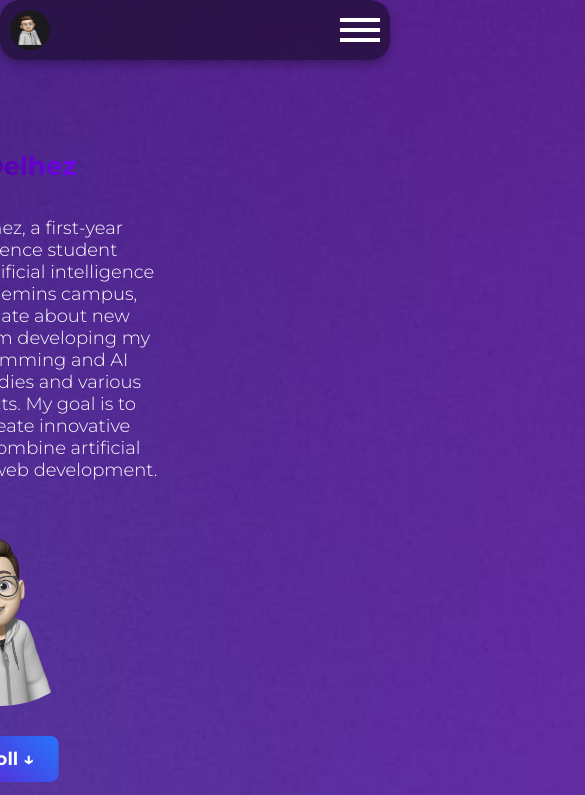
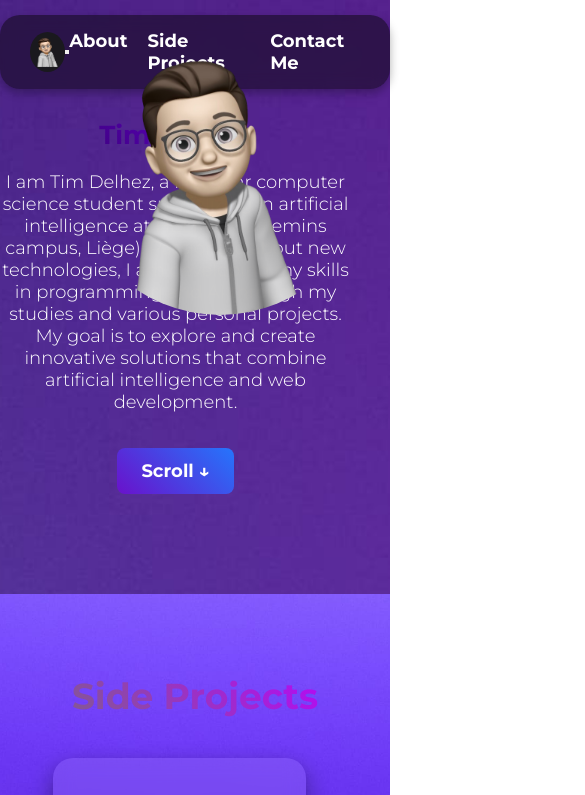
Before and after one commit to dlz-dev/Tim-Delhez, a plain HTML site: page index.html in a window 390 px wide. Shown: the top 795 px of the page, 585 px wide, since content can reach past the window. Drawn offline with Linux system fonts and the light colour scheme.

Commit message:
Update style.css

```diff
--- a/css/style.css
+++ b/css/style.css
@@ -1,6 +1,4 @@
-/* ------------------------------------------------------------------
-   1. FONTS & RESET
------------------------------------------------------------------- */
+/* 1. FONT & RESET */
 @import url('https://fonts.googleapis.com/css2?family=Montserrat:wght@100..900&display=swap');
 
 * {
@@ -10,21 +8,28 @@
     box-sizing: border-box;
 }
 
-/* ------------------------------------------------------------------
-   2. BODY
------------------------------------------------------------------- */
+/* 2. BODY
+   -> On applique un background-size:cover,
+   et on n'impose plus la position "fixed"
+   (pour que l'image se redimensionne vraiment sur mobile)
+*/
 body {
     background: url("../img/fond_section_1.jpg") no-repeat center center;
     background-size: cover;
+    background-attachment: scroll;
+    /* On laisse le body prendre la hauteur du contenu */
     min-height: 100vh;
     display: flex;
     flex-direction: column;
     align-items: center;
 }
 
-/* ------------------------------------------------------------------
-   3. HEADER (DESKTOP)
------------------------------------------------------------------- */
+/* 3. HEADER
+   -> On ajoute une marge entre le header et le haut de la page.
+   -> (Deux options : margin-top ou top:)
+*/
+
+/* --- OPTION A : Position statique + margin-top --- */
 header {
     display: flex;
     align-items: center;
@@ -34,23 +39,33 @@
     padding: 15px 30px;
     border-radius: 20px;
     box-shadow: 0 4px 10px rgba(0, 0, 0, 0.3);
-    position: absolute;
-    left: 50%;
-    top: 10%;
-    transform: translateX(-50%);
+
+    /* On supprime la position absolute
+       et on ajoute une marge en haut : */
+    margin-top: 30px;
+    /* margin-bottom: ? selon vos besoins */
     backdrop-filter: blur(8px);
 }
 
-/* Logo (desktop) */
+/* --- Si vous tenez à la position absolute (OPTION B) ---
+   header {
+       position: absolute;
+       left: 50%;
+       top: 15%; // ajustez par ex. de 10% à 15%
+       transform: translateX(-50%);
+       ...
+   }
+   ...
+*/
+
+/* Logo */
 header img {
     width: 40px;
     height: 40px;
     border-radius: 50%;
 }
 
-/* ------------------------------------------------------------------
-   4. NAVIGATION (DESKTOP)
------------------------------------------------------------------- */
+/* Navigation (desktop) */
 .nav {
     display: flex;
     gap: 20px;
@@ -67,26 +82,26 @@
 
 .nav li a {
     text-decoration: none;
-    color: inherit; /* blanc hérité */
+    color: inherit;
 }
 
 .nav li:hover {
     color: #ff416c;
 }
 
-/* ------------------------------------------------------------------
-   5. LANDING PAGE (DESKTOP)
------------------------------------------------------------------- */
+/* 4. LANDING-PAGE
+   -> On supprime la position absolute
+      pour qu'elle prenne sa place "naturelle",
+      ce qui évite le grand vide.
+*/
 .landing-page {
-    position: absolute;
-    left: 50%;
-    top: 35%;
-    transform: translateX(-50%);
-    width: 60%;
+    width: 60%; /* ou 80%, 90% selon vos goûts */
+    margin-top: 50px; /* espace après le header */
+    margin-bottom: 100px;
     text-align: left;
 }
 
-/* Titre principal */
+/* Big title */
 .big-title {
     background: linear-gradient(45deg, #2c005b, #7c02ff);
     -webkit-background-clip: text;
@@ -94,19 +109,19 @@
     font-weight: bold;
     font-size: 30px;
     margin-bottom: 40px;
-    max-width: 40%;
+    max-width: 80%; /* ou 60% comme avant */
 }
 
-/* Sous-titre / description */
+/* Little title */
 .little-title {
     color: white;
     font-weight: 300;
     font-size: 20px;
     margin-top: 20px;
-    max-width: 60%;
+    max-width: 100%;
 }
 
-/* Bouton de scroll */
+/* Bouton scroll */
 .discover-btn {
     background: linear-gradient(45deg, #6a11cb, #2575fc);
     color: white;
@@ -125,19 +140,19 @@
     transform: scale(1.05);
 }
 
-/* ------------------------------------------------------------------
-   6. SECTION "SIDE PROJECTS" (DESKTOP)
------------------------------------------------------------------- */
+/* 5. SIDE PROJECTS
+   -> On retire l'excès de "height:120vh"
+      pour qu'elle s'ajuste à son contenu
+*/
 .side-projects {
     text-align: center;
     padding: 80px 10%;
-    background: url("../img/fond_section_2.jpg") no-repeat center center fixed;
+    background: url("../img/fond_section_2.jpg") no-repeat center center;
     background-size: cover;
     width: 100%;
-    margin-top: 100vh;
-    /* Par défaut, on avait "height: 120vh",
-       mais on peut laisser l'auto-height
-       si ça convient mieux. */
+    /* plus de margin-top si vous voulez
+       enchaîner directement après la landing-page */
+    margin-top: 50px;
     height: auto;
 }
 
@@ -150,7 +165,7 @@
     margin-bottom: 40px;
 }
 
-/* Container flexible (desktop) */
+/* Container en flex (desktop) */
 .projects-container {
     display: flex;
     justify-content: center;
@@ -158,12 +173,12 @@
     width: 90%;
 }
 
-/* Les boîtes de projets */
+/* 6. Les boîtes (augmentation de la hauteur pour "respirer") */
 .project-box {
     background: rgba(255, 255, 255, 0.1);
     padding: 40px;
     width: 30%;
-    height: 700px;
+    height: 900px; /* <-- 700px -> 900px */
     border-radius: 20px;
     box-shadow: 0px 10px 25px rgba(0, 0, 0, 0.4);
     transition: transform 0.3s ease, box-shadow 0.3s ease, background 0.3s ease;
@@ -218,7 +233,7 @@
     transform: scale(1.1);
 }
 
-/* Animation au survol */
+/* Effets hover + animation au scroll (inchangés) */
 .project-box:hover {
     transform: translateY(-20px) scale(1.12);
     box-shadow: 0px 15px 35px rgba(255, 255, 255, 0.5);
@@ -246,8 +261,6 @@
     transform: scale(1.05);
     transition: transform 0.3s ease;
 }
-
-/* Apparition au scroll */
 .project-box {
     opacity: 0;
     transform: translateY(50px);
@@ -258,9 +271,7 @@
     transform: translateY(0);
 }
 
-/* ------------------------------------------------------------------
-   7. FOOTER
------------------------------------------------------------------- */
+/* 7. FOOTER (inchangé sauf si vous voulez un alignement/marge) */
 .footer {
     background: url("../img/pied_de_page_fond.jpg") no-repeat center center;
     background-size: cover;
@@ -288,19 +299,15 @@
     text-align: left;
     color: hsl(23, 100%, 50%);
 }
-
 .contact-section {
     text-align: center;
 }
-
 .contact-title {
     font-size: 18px;
     font-weight: bold;
     margin-bottom: 35px;
     color: hsl(23, 100%, 50%);
 }
-
-/* Liens sociaux */
 .social-links {
     display: flex;
     flex-direction: column;
@@ -327,8 +334,6 @@
     transform: scale(1.2);
     opacity: 0.8;
 }
-
-/* Mentions légales */
 .rights {
     font-size: 14px;
     opacity: 0.8;
@@ -336,137 +341,59 @@
     color: hsl(23, 100%, 50%);
 }
 
-/* ------------------------------------------------------------------
-   8. ADAPTATION MOBILE
------------------------------------------------------------------- */
+/* -------------------------------------------------------
+   8. MEDIA QUERIES (MOBILE) - adaptent largeur, hauteur, etc.
+---------------------------------------------------------- */
 @media (max-width: 768px) {
 
-    /* --- Le header s'adapte (on enlève la position absolue) --- */
+    /* Header en colonne ou statique
+       -> si vous avez le menu burger, le code reste similaire
+    */
     header {
         width: 100%;
-        position: relative;
+        position: static;
+        margin-top: 15px; /* marge supplémentaire en mobile */
         display: flex;
-        justify-content: flex-start;
+        flex-direction: row;
+        justify-content: space-between;
         align-items: center;
-        padding: 10px;
-        margin-bottom: 0;
-        top: 0;
-        left: 0;
-        transform: none;
     }
 
-    /* ----------- BOUTON HAMBURGER ----------- */
-    .hamburger {
-        display: block;
-        background: none;
-        border: none;
-        cursor: pointer;
-        width: 40px;
-        height: 40px;
-        margin-left: auto; /* Pousse le bouton à droite */
-        position: relative;
-        z-index: 1001; /* Au-dessus de la nav */
+    /* landing-page en pleine largeur (ou 90%) */
+    .landing-page {
+        width: 90%;
+        margin-top: 30px;
+        margin-bottom: 50px;
+        text-align: center;
+        position: static;
     }
-    .bar {
-        display: block;
-        width: 100%;
-        height: 4px;
-        margin: 6px 0;
-        background-color: #fff;
-        transition: 0.3s;
-    }
-    /* Animation de la croix */
-    .hamburger.active .bar:nth-child(1) {
-        transform: translateY(10px) rotate(45deg);
-    }
-    .hamburger.active .bar:nth-child(2) {
-        opacity: 0;
-    }
-    .hamburger.active .bar:nth-child(3) {
-        transform: translateY(-10px) rotate(-45deg);
-    }
-
-    /* --- Navigation fermée par défaut (déplacée hors écran) --- */
-    .nav {
-        position: fixed;
-        top: 0;
-        right: -100%; /* hors de l'écran */
-        width: 50%;
-        height: 100vh;
-        background-color: #001f3f; /* Bleu foncé */
-        display: flex;
-        flex-direction: column;
-        justify-content: center;
-        align-items: center;
-        gap: 20px;
-        list-style: none;
-        margin: 0;
-        padding: 0;
-        transition: right 0.3s ease;
-        z-index: 999;
-    }
-    /* .nav-open => on l’ajoute en JS pour afficher le menu */
-    .nav.nav-open {
-        right: 0; /* Slide in */
-    }
-
-    /* On masque toute image dans la nav, si jamais présente */
-    .nav img {
-        display: none !important;
-    }
-
-    /* Liens du menu */
-    .nav li a {
-        color: #ffffff;
-        text-decoration: none;
-        font-size: 18px;
-    }
-
-    /* --- LANDING PAGE SANS min-height FORCÉE --- */
-    .landing-page {
-        position: static;
-        display: flex;
-        flex-direction: column;
-        align-items: center;
-        text-align: center;
-        width: 90%;
-        height: auto; /* S’adapte au contenu */
-        padding: 30px 0;
-        margin-top: 60px; /* Laisse un petit espace sous le header */
-    }
-
-    /* Photo de profil affichée en haut */
-    .profile-photo {
-        position: static !important;
-        width: 200px !important;
-        height: 200px !important;
-        margin: 0 auto 20px auto;
-    }
-
     .big-title {
         font-size: 26px;
-        max-width: 90%;
+        max-width: 100%;
         margin-bottom: 15px;
     }
-
     .little-title {
         font-size: 18px;
-        max-width: 90%;
+        max-width: 100%;
         margin-bottom: 25px;
     }
-
     .discover-btn {
         margin-top: 10px;
     }
 
-    /* --- SIDE PROJECTS EN COLONNE SUR MOBILE --- */
+    /* Empile les projets en colonne */
     .projects-container {
         flex-direction: column;
         align-items: center;
         gap: 30px;
     }
+    /* Rendre la box pleine largeur */
     .project-box {
         width: 90%;
-        height: auto;
+        height: auto; /* En mobile, on peut laisser l’auto-height
+                         ou mettre min-height: 900px si vous souhaitez
+                         garder la hauteur imposée. */
+        min-height: 700px;
+        padding-bottom: 60px; /* un peu plus de place sous le bouton */
     }
 }
```
